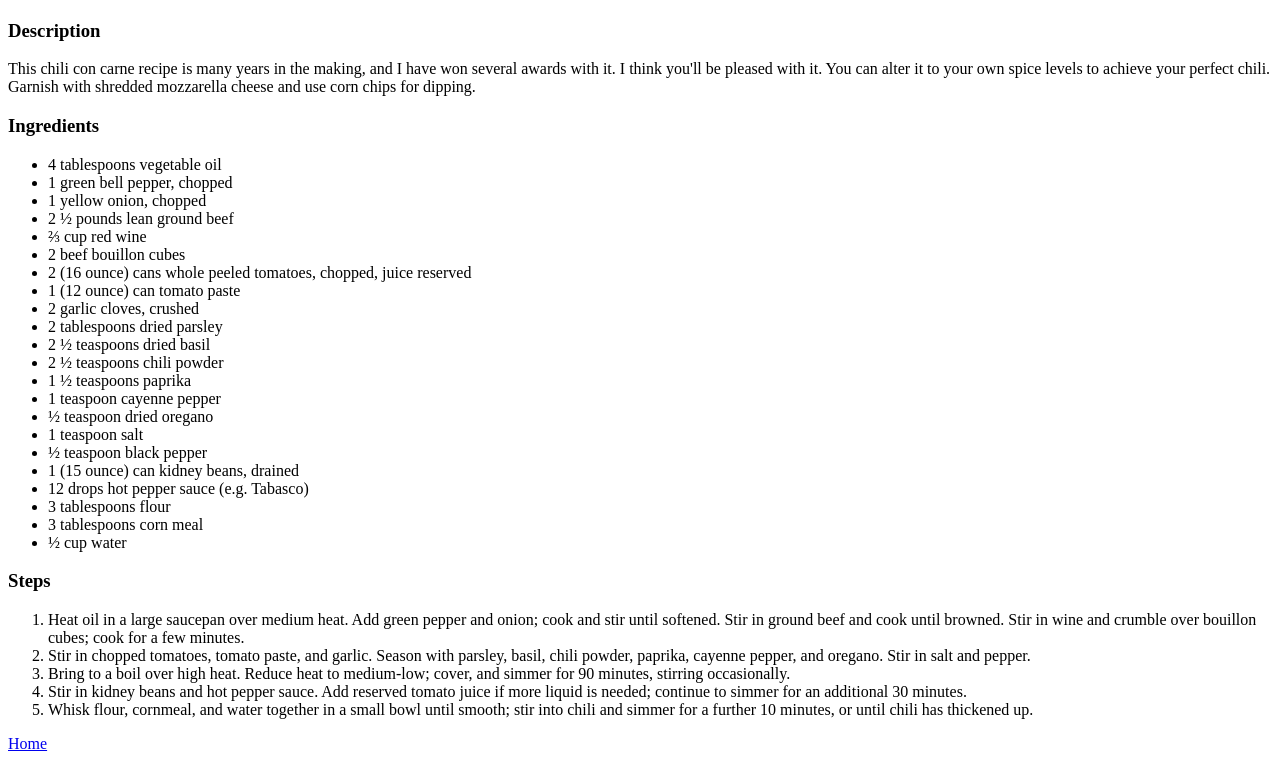
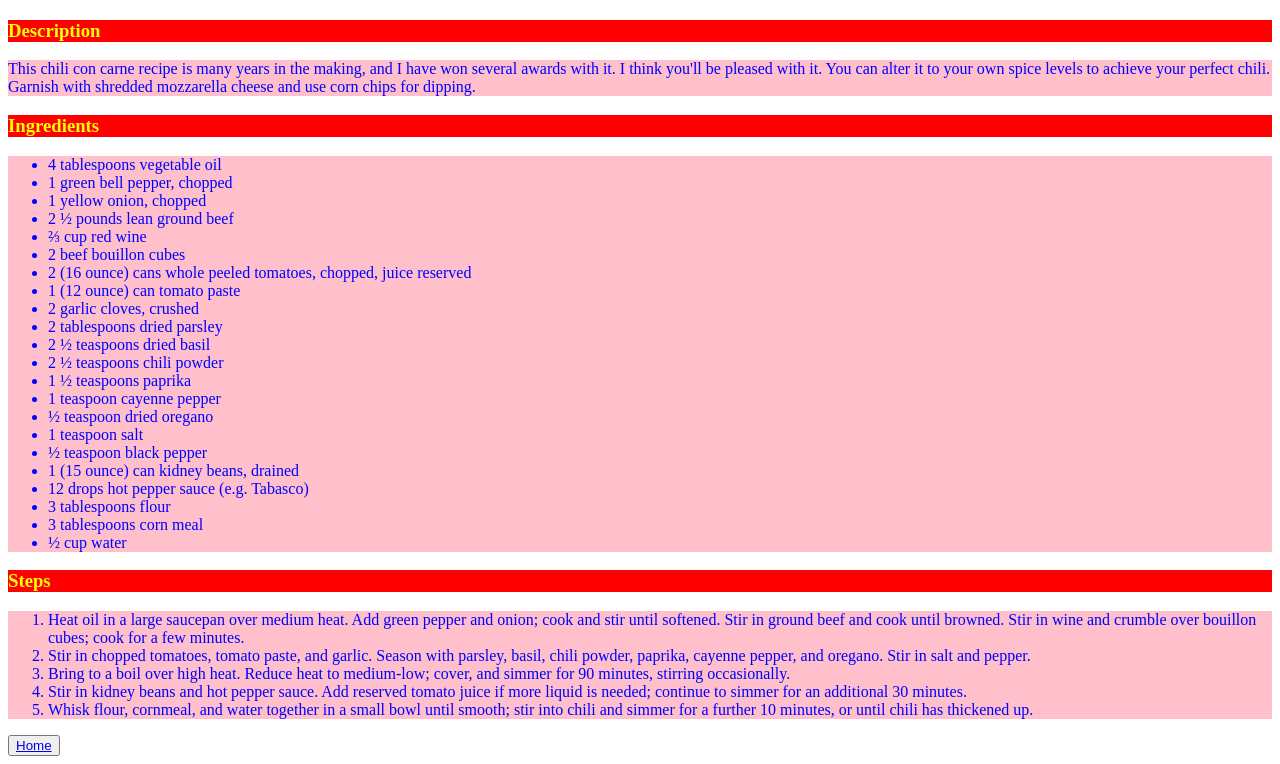
Before and after one commit to Troy7924/odin-recipes, a plain HTML site: page recipes/chilli-con-carne.html in a window 1280 px wide. Shown: the part 383-1147 px from the top of the page. Drawn offline with Linux system fonts and the light colour scheme.

Commit message:
Add files via upload

```diff
--- a/recipes/chilli-con-carne.html
+++ b/recipes/chilli-con-carne.html
@@ -4,6 +4,7 @@
     <meta charset="UTF-8">
     <meta name="viewport" content="width=device-width, initial-scale=1.0">
     <title>Chilli Con Carne</title>
+    <link rel="stylesheet" href="../styles.css">
 </head>
 <body>
     <h1>Chili Con Carne</h1>
@@ -40,7 +41,7 @@
     </ul>
 
     <h3>Steps</h3>
-    <ol>
+    <ol class="steps">
         <li>Heat oil in a large saucepan over medium heat. Add green pepper and onion; cook and stir until softened. Stir in ground beef and cook until browned. Stir in wine and crumble over bouillon cubes; cook for a few minutes.</li>
         <li>Stir in chopped tomatoes, tomato paste, and garlic. Season with parsley, basil, chili powder, paprika, cayenne pepper, and oregano. Stir in salt and pepper.</li>
         <li>Bring to a boil over high heat. Reduce heat to medium-low; cover, and simmer for 90 minutes, stirring occasionally.</li>
@@ -48,6 +49,6 @@
         <li>Whisk flour, cornmeal, and water together in a small bowl until smooth; stir into chili and simmer for a further 10 minutes, or until chili has thickened up.</li>
     </ol>
 
-    <a href="../index.html">Home</a>
+    <button><a href="../index.html">Home</a></button>
 </body>
 </html>
--- /dev/null
+++ b/styles.css
@@ -0,0 +1,9 @@
+h1, h3 {
+    color: yellow;
+    background-color: red;
+}
+
+ul, ol, p {
+    color: blue;
+    background-color: pink;
+}
```
Also changed, not shown: index.html (+1 -0 lines), recipes/tuna-bake.html (+3 -2 lines), recipes/wiener-schnitzel.html (+3 -2 lines).
